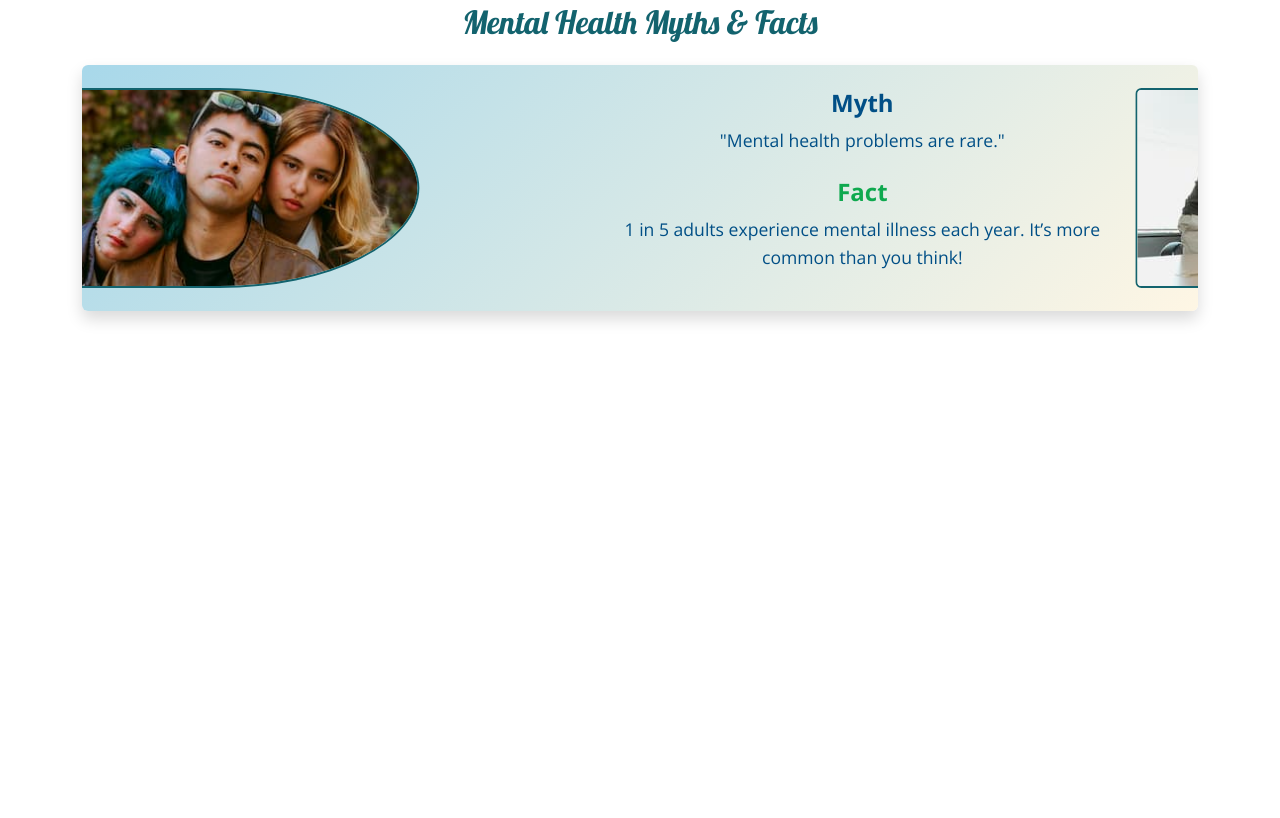
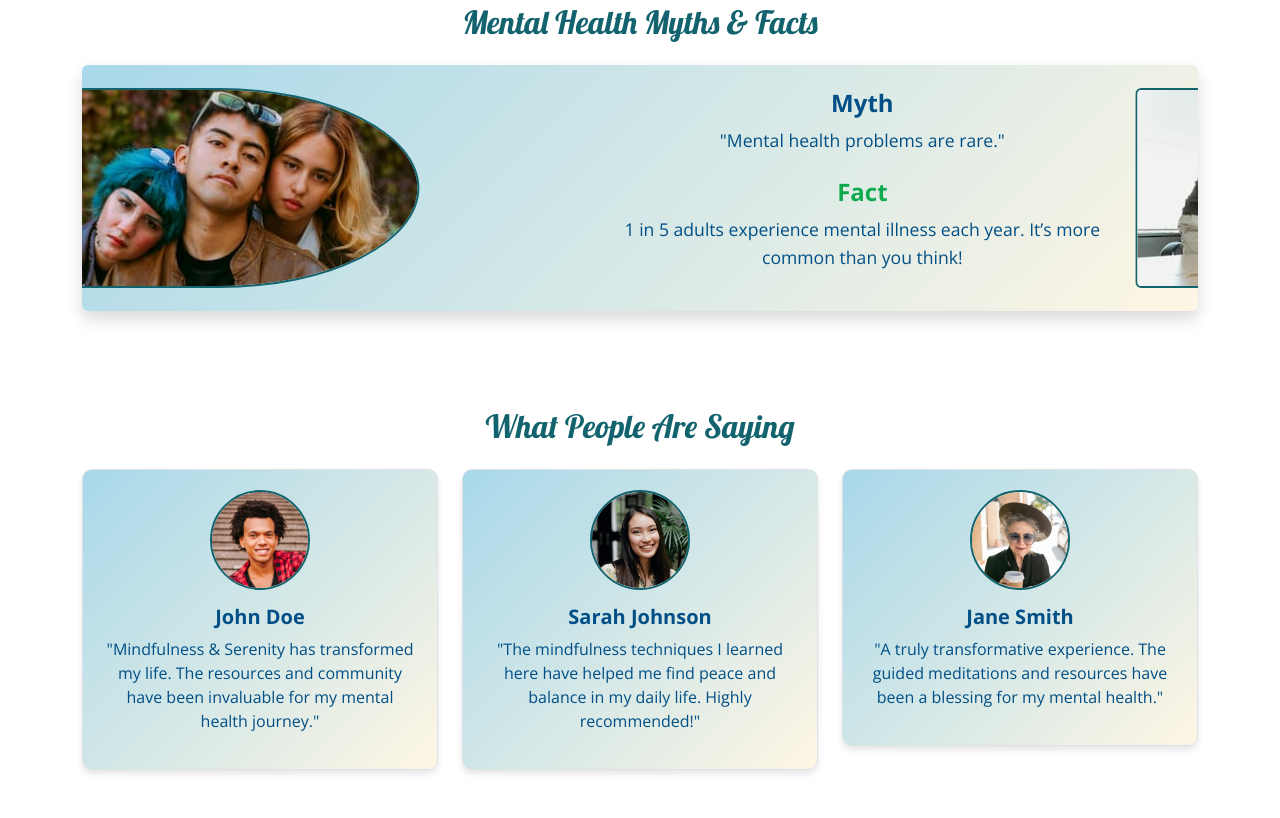
Before and after one commit to PrajaktaSarnaik/mind-matters-project, a plain HTML site: page index.html in a window 1280 px wide. Shown: the part 703-1521 px from the top of the page. Before the commit the page ends 1062 px from the top, so only its background shows below. Drawn offline with nearby package versions, Linux system fonts and the light colour scheme.

Commit message:
Add testimonial section and style it

```diff
--- a/assets/css/style.css
+++ b/assets/css/style.css
@@ -4,7 +4,8 @@
 /* Importing the Lobster font from Google Fonts */
 @import url('https://fonts.googleapis.com/css2?family=Open+Sans:ital,wght@0,300..800;1,300..800&display=swap');
 
-/* Global CSS Variables */
+
+/***** Global CSS Variables *****/
 :root {
     --primary-font: 'Open Sans', sans-serif;
     --secondary-font: 'Lobster';
@@ -38,7 +39,7 @@ h6 {
     color: var(--secondary-color);
 }
 
-/* Navbar */
+/***** Navbar *****/
 
 .navbar {
     background-color: var(--primary-color);
@@ -60,7 +61,8 @@ h6 {
 
 }
 
-/* Custom styling for the Emergency Helpline Section */
+/***** Emergency Helpline ******/
+
 #emergency-button {
     color: #fff;
 }
@@ -88,7 +90,7 @@ h6 {
     font-size: 1.2rem;
 }
 
-/* Buttons */
+/***** Buttons *****/
 
 .custom-button-filled {
     border: 2px solid var(--highlight-color);
@@ -115,7 +117,7 @@ h6 {
     color: white;
 }
 
-/* Header */
+/***** Header *****/
 
 #header .lead {
     font-family: var(--secondary-font);
@@ -132,7 +134,7 @@ h6 {
     color: var(--primary-color);
 }
 
-/* Image cards */
+/***** Image cards *****/
 .card-container {
     position: relative;
     width: 100%;
@@ -176,7 +178,8 @@ h6 {
     color: var(--secondary-color);
 }
 
-/* Carousel */
+/***** Carousel *****/
+
 .carousel-inner {
     background: linear-gradient(135deg, #a8d8ea, #fef6e4);
   }
@@ -213,3 +216,37 @@ h6 {
     font-size: 1.1rem;
     line-height: 1.6;
   }
+
+/***** Testimonial card *****/
+
+.testimonial-card {
+    background: linear-gradient(135deg, #a8d8ea, #fef6e4);
+    /* background-color: var(--highlight-color-light); */
+    border: 1px solid #dee2e6;
+    border-radius: 10px;
+    padding: 20px;
+    box-shadow: 0 4px 6px rgba(0, 0, 0, 0.1);
+    transition: transform 0.3s ease-in-out;
+}
+
+.testimonial-card:hover {
+    transform: scale(1.03);
+}
+
+.testimonial-image {
+    width: 100px;
+    height: 100px;
+    object-fit: cover;
+    border-radius: 50%;
+    margin-bottom: 15px;
+    border: 2px solid var(--highlight-color);
+}
+
+.testimonial-name {
+    font-size: 1.25rem;
+    font-weight: bold;
+}
+
+.testimonial-text {
+    font-size: 1rem;
+}
--- a/index.html
+++ b/index.html
@@ -25,7 +25,7 @@
 
 <body class="d-flex flex-column min-vh-100">
 
-    <!-- Navbar -->
+    <!-- ***** Navbar ***** -->
     <nav class="navbar navbar-expand-lg navbar-custom">
         <div class="container-fluid">
             <a class="navbar-brand" href="index.html">
@@ -78,7 +78,7 @@
         </div>
     </div>
 
-    <!-- Header -->
+    <!-- ***** Header ***** -->
 
     <header id="header" class="container section my-4">
         <div class="row">
@@ -101,7 +101,8 @@
             <div class="col-12 col-xl-6 my-3">
                 <div id="image-style" class="card-container">
                     <div class="card p-0 m-0">
-                        <img src="assets/images/breathein.jpg" class="card-img-top" alt="A woman sitting in yoga pose on beach">
+                        <img src="assets/images/breathein.jpg" class="card-img-top"
+                            alt="A woman sitting in yoga pose on beach">
                         <div class="card-body p-2">
                             <p class="card-text fw-bold text-center">Pause and Breathe</p>
                         </div>
@@ -119,7 +120,8 @@
                         </div>
                     </div>
                     <div class="card p-0 m-0">
-                        <img src="assets/images/connect.png" class="card-img-top" alt="A man and a woman laughing together">
+                        <img src="assets/images/connect.png" class="card-img-top"
+                            alt="A man and a woman laughing together">
                         <div class="card-body p-2">
                             <p class="card-text fw-bold text-center">Connect and share</p>
                         </div>
@@ -130,10 +132,10 @@
     </header>
 
 
-    <!-- Main Content -->
+    <!-- ***** Main Content ***** -->
     <main>
 
-        <!-- Carousel Controls -->
+        <!-- *** Carousel Controls *** -->
         <section class="container my-5">
             <h2 class="text-center mb-4">Mental Health Myths & Facts</h2>
             <div id="mythsFactsCarousel" class="carousel slide" data-bs-ride="carousel">
@@ -204,9 +206,45 @@
                 </button>
             </div>
         </section>
+
+        <!--*** Testimonials Section *** -->
+
+        <div class="container py-5">
+            <h2 class="text-center mb-4">What People Are Saying</h2>
+            <div class="row gy-4">
+                <!-- Testimonial 1 -->
+                <div class="col-md-4">
+                    <div class="testimonial-card text-center">
+                        <img src="assets/images/johndoe.jpg" alt="John Doe" class="testimonial-image mx-auto">
+                        <h3 class="testimonial-name">John Doe</h3>
+                        <p class="testimonial-text">"Mindfulness & Serenity has transformed my life. The resources and
+                            community have been invaluable for my mental health journey."</p>
+                    </div>
+                </div>
+                <!-- Testimonial 2 -->
+                <div class="col-md-4">
+                    <div class="testimonial-card text-center">
+                        <img src="assets/images/sarahjohnson.jpg" alt="Sarah Johnson" class="testimonial-image mx-auto">
+                        <h3 class="testimonial-name">Sarah Johnson</h3>
+                        <p class="testimonial-text">"The mindfulness techniques I learned here have helped me find peace
+                            and balance in my daily life. Highly recommended!"</p>
+                    </div>
+                </div>
+                <!-- Testimonial 3 -->
+                <div class="col-md-4">
+                    <div class="testimonial-card text-center">
+                        <img src="assets/images/janesmith.jpg" alt="Jane Smith" class="testimonial-image mx-auto">
+                        <h3 class="testimonial-name">Jane Smith</h3>
+                        <p class="testimonial-text">"A truly transformative experience. The guided meditations and
+                            resources have been a blessing for my mental health."</p>
+                    </div>
+                </div>
+            </div>
+        </div>
+
     </main>
 
-    <!-- Footer -->
+    <!-- ***** Footer ***** -->
     <footer>
     </footer>
 
```
Also changed, not shown: assets/images/child1.jpg (added), assets/images/fiveinone.jpg (added), assets/images/janesmith.jpg (added), assets/images/johndoe.jpg (added), assets/images/peoplejob.jpg (added), assets/images/sarahjohnson.jpg (added).
